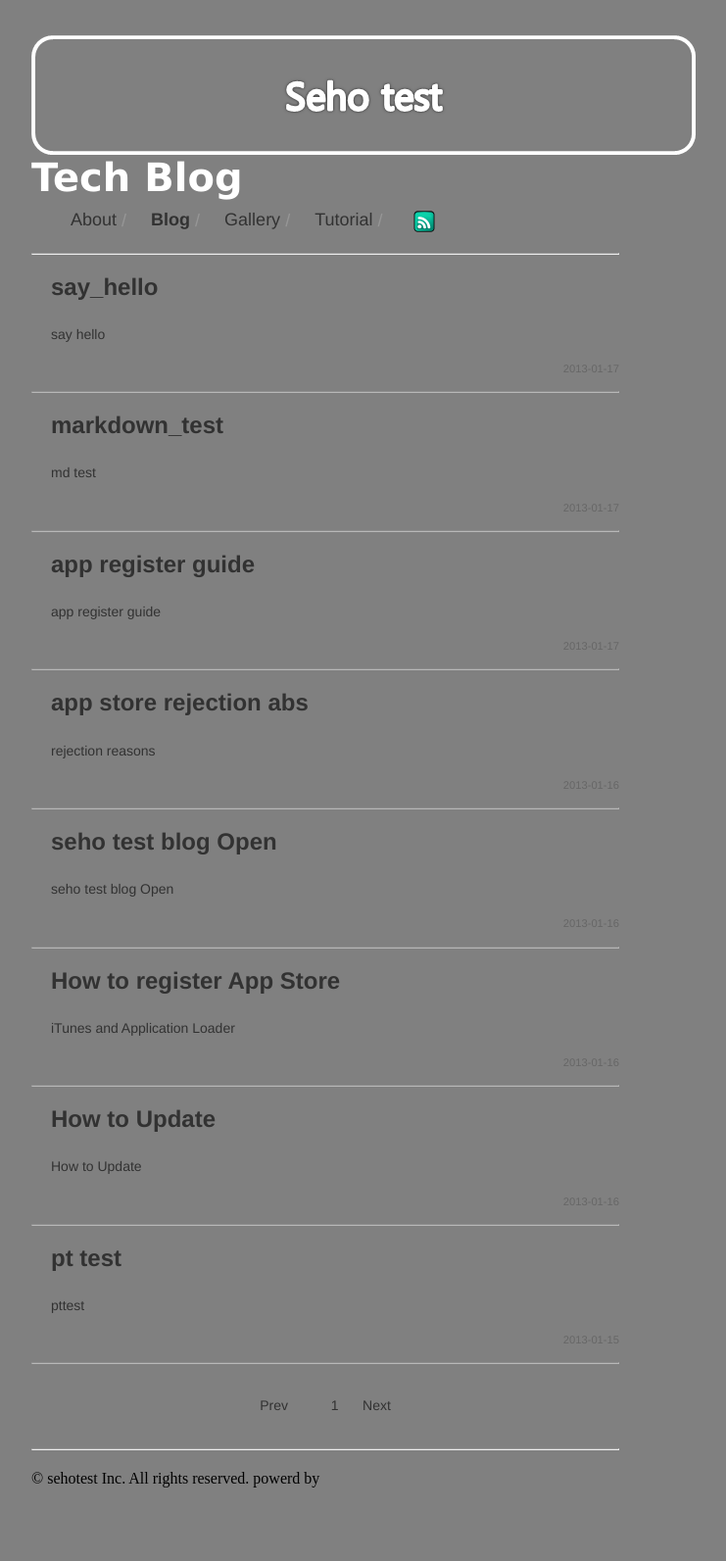
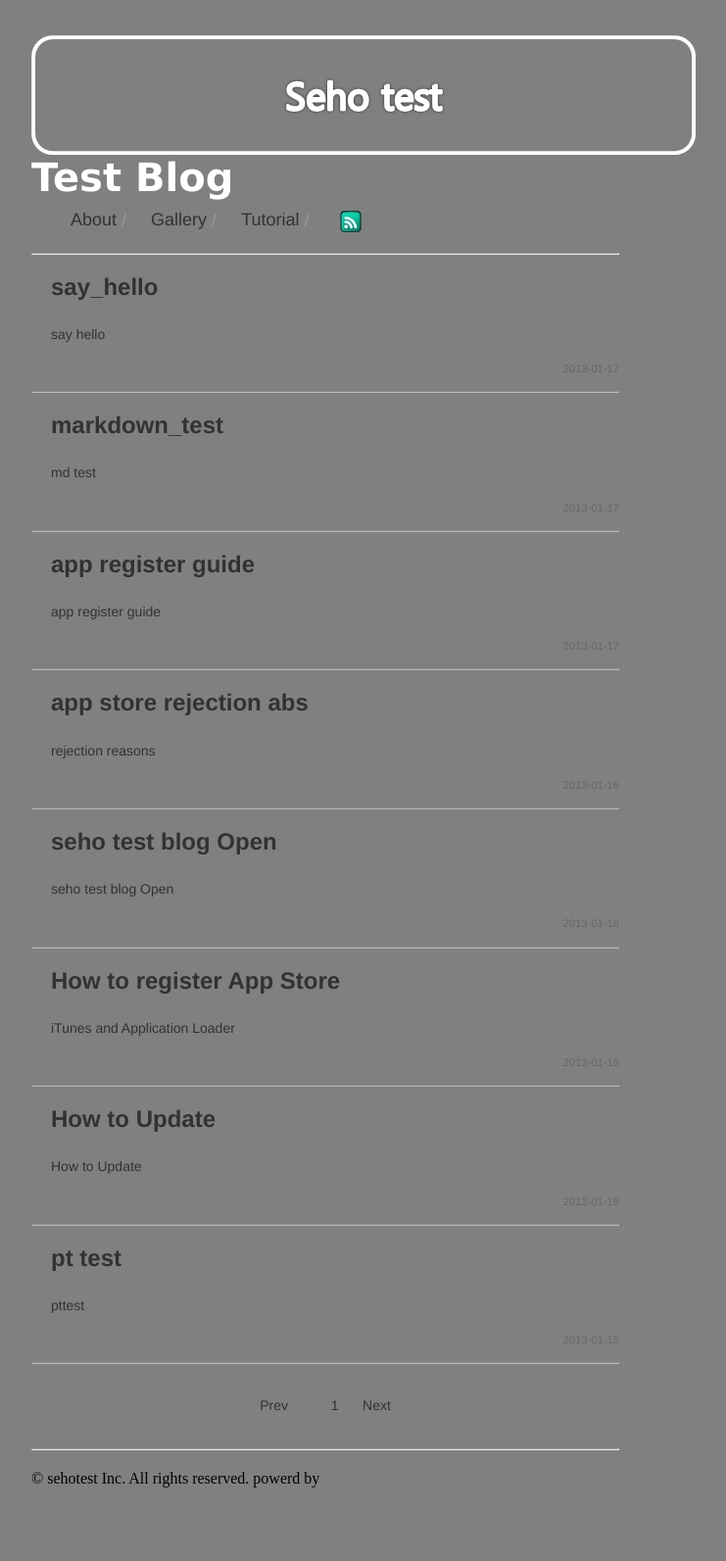
Before and after one commit to sehotest/sehotest.github.com, a Jekyll site: the page built from index.html, in a window 1280 px wide. Shown: the whole page at 98% size, without its empty margins (308-1049 px from the left). Built offline with Jekyll 4.4.1, drawn with Linux system fonts in a browser that asks for light colours; nearby versions of some CDN libraries; Markdown is read by kramdown in place of the engine named in the settings; the list of posts is cut into pages by our own code; comment, search, counter and statistics services are not loaded.

Commit message:
Update default.html

```diff
--- a/_layouts/default.html
+++ b/_layouts/default.html
@@ -57,19 +57,13 @@ $('a').hover(
       font-weight: bold;
       font-size: 40px;
       color: white;
-      ">Tech Blog</a>
+      ">Test Blog</a>
       <ol id="menu-list">
           {% if page.url == '/about.html' %}
             <li><a class="selected" href="/about.html">About</a></li><span class="seperator">&nbsp;/</span>
           {% else %}
             <li><a href="/about.html">About</a></li><span class="seperator">&nbsp;/</span>
           {% endif %}
-          {% if page.url != '/about.html' and page.url != '/gallery.html' %}
-            <li><a class="selected" href="/index.html">Blog</a></li><span class="seperator">&nbsp;/</span>
-          {% else %}
-            <li><a href="/index.html">Blog</a></li><span class="seperator">&nbsp;/</span>
-          {% endif %}
-
           {% if page.url == '/gallery.html' %}
             <li><a class="selected" href="/gallery.html">Gallery</a></li><span class="seperator">&nbsp;/</span>
           {% else %}
```
